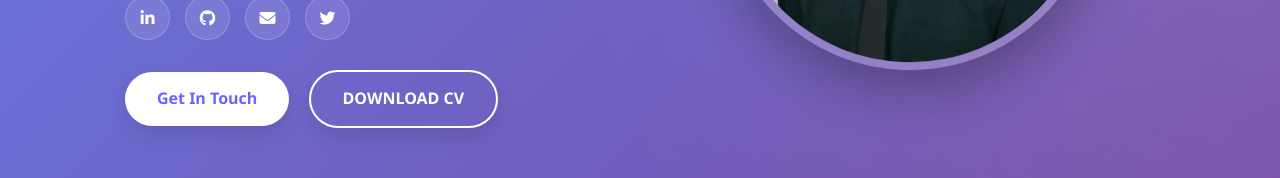
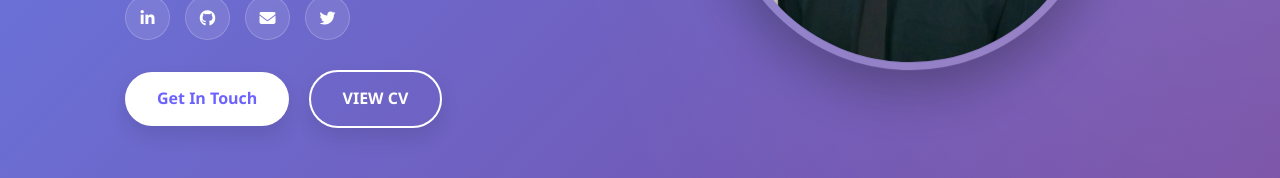
Before and after one commit to Rahulseeram/portfolio1, a plain HTML site: page index.html in a window 1280 px wide. Shown: the part 556-734 px from the top of the page. Drawn offline with Linux system fonts and the light colour scheme.

Commit message:
Update index.html

```diff
--- a/index.html
+++ b/index.html
@@ -1255,7 +1255,7 @@
                     </div>
                     <div class="btn-group delay-4">
                         <a href="#contact" class="btn">Get In Touch</a>
-                        <a href="https://drive.google.com/file/d/1hEJCNru5-cs6O4DhEfkIbTs5ofB9LqOz/view?usp=sharing" class="btn btn-outline">DOWNLOAD CV</a>
+                        <a href="https://drive.google.com/file/d/1hEJCNru5-cs6O4DhEfkIbTs5ofB9LqOz/view?usp=sharing" class="btn btn-outline">VIEW CV</a>
                     </div>
                 </div>
                 <div class="hero-image fade-in delay-3">
```
